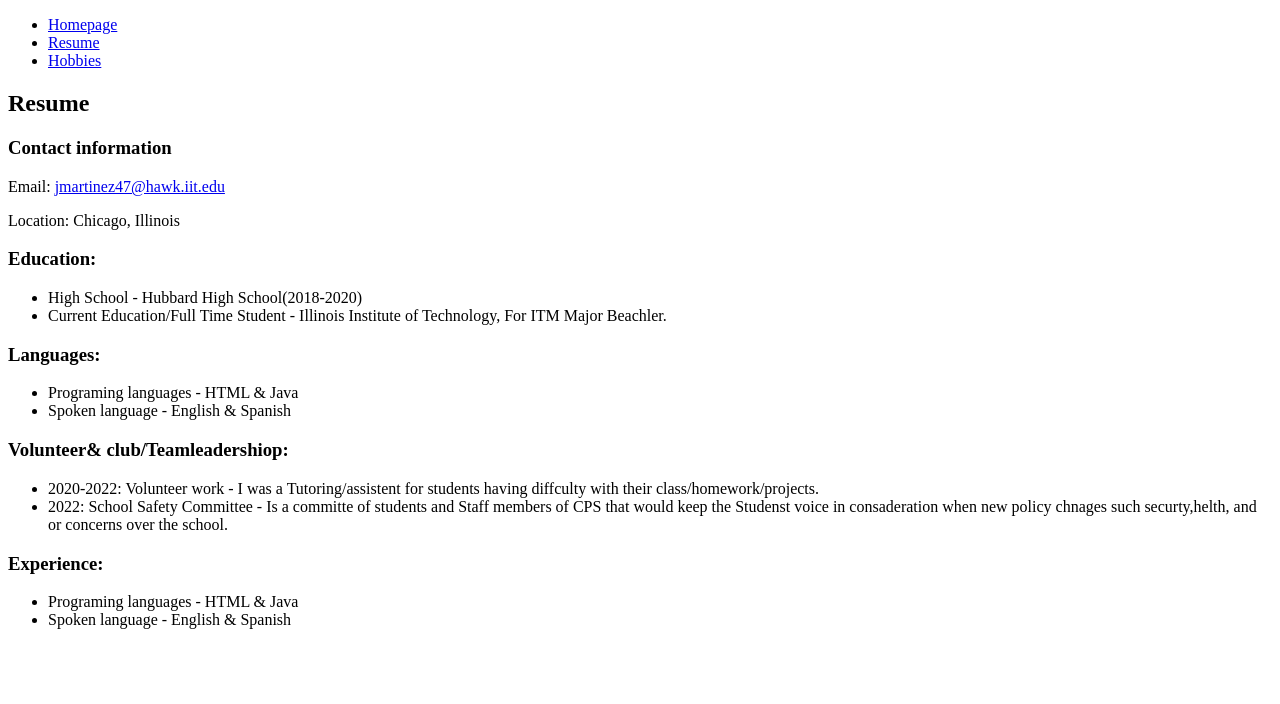
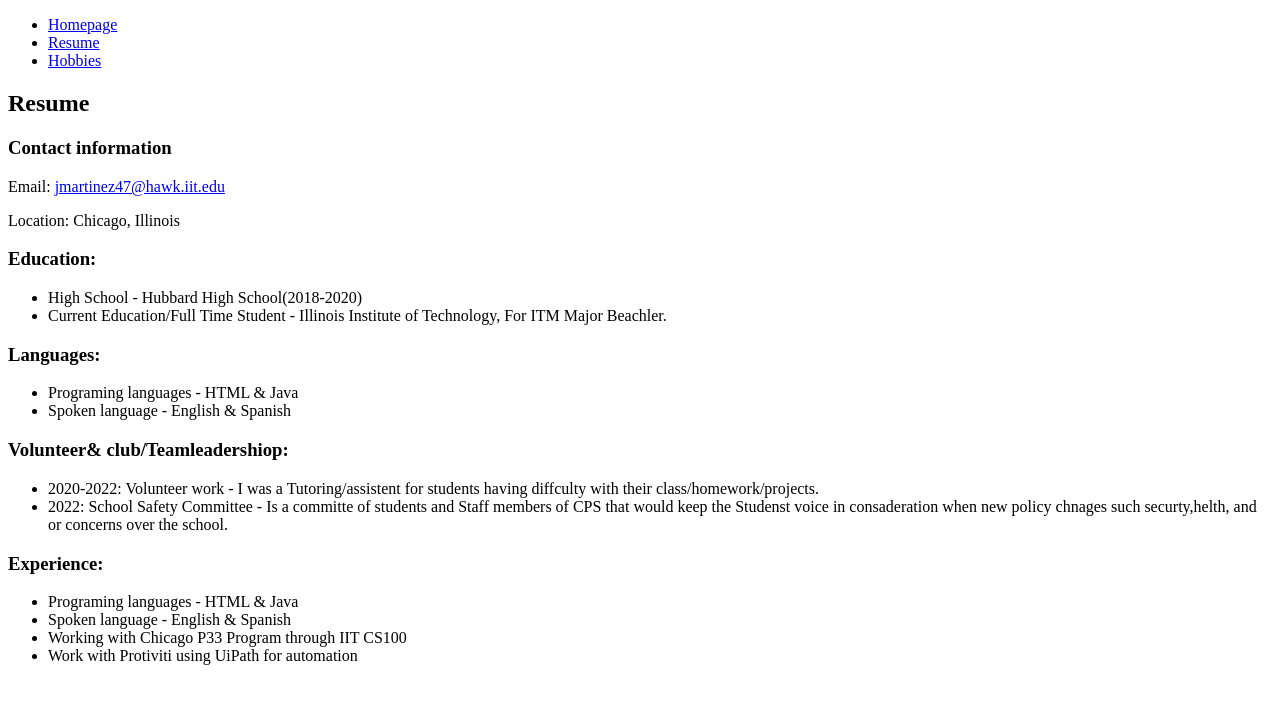
Before and after one commit to whatareyoy/project-1, a plain HTML site: page resume.html in a window 1280 px wide. Drawn offline with Linux system fonts and the light colour scheme.

Commit message:
Add more to resume

```diff
--- a/resume.html
+++ b/resume.html
@@ -46,6 +46,8 @@
         <ul>
 	      <li>Programing languages - HTML & Java</li>
 	      <li>Spoken language - English & Spanish</li>
+	      <li>Working with Chicago P33 Program through IIT CS100</li>
+	      <li>Work with Protiviti using UiPath for automation</li>
 	    </ul>
     </section>
   </body>
```
